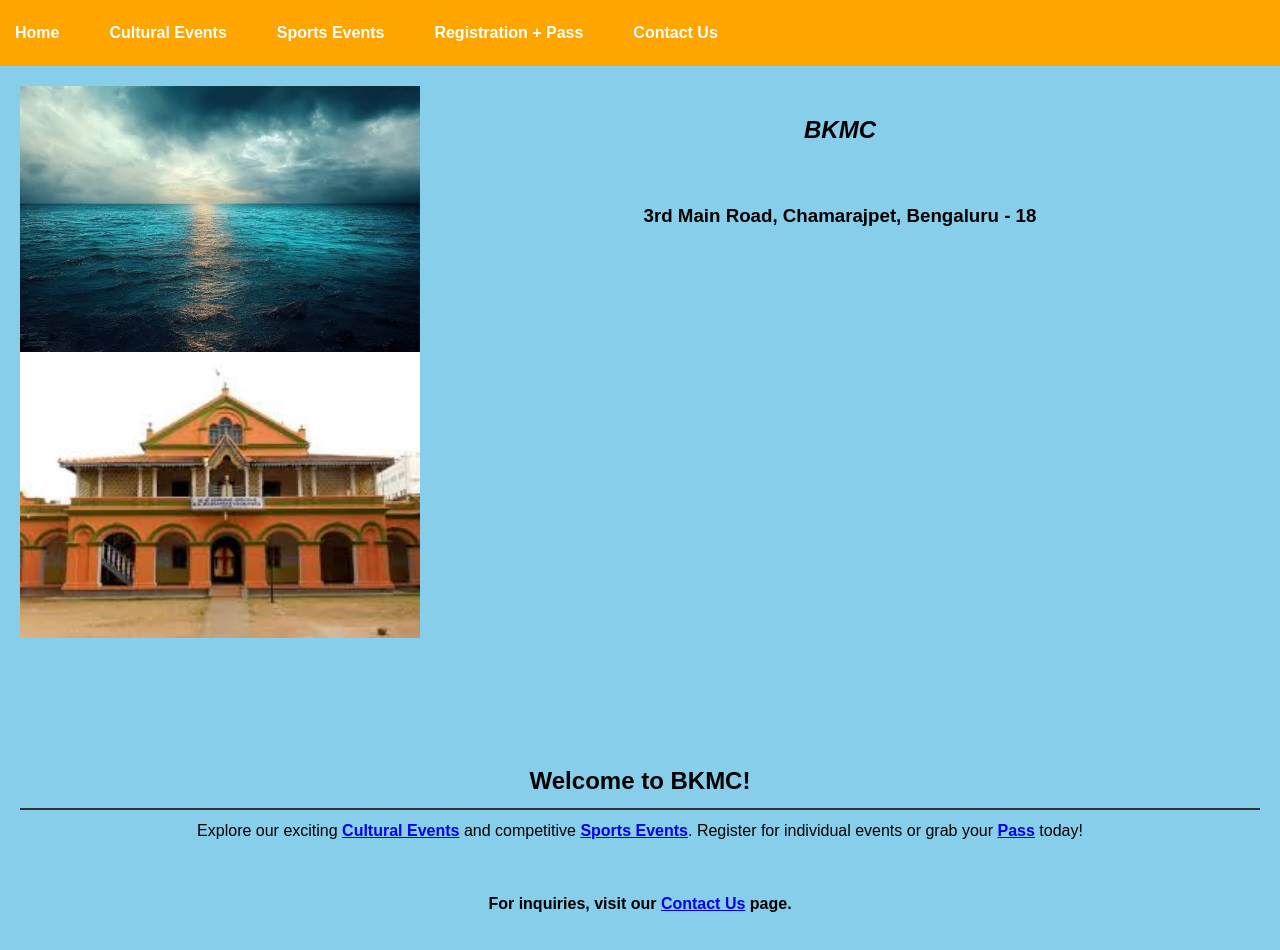
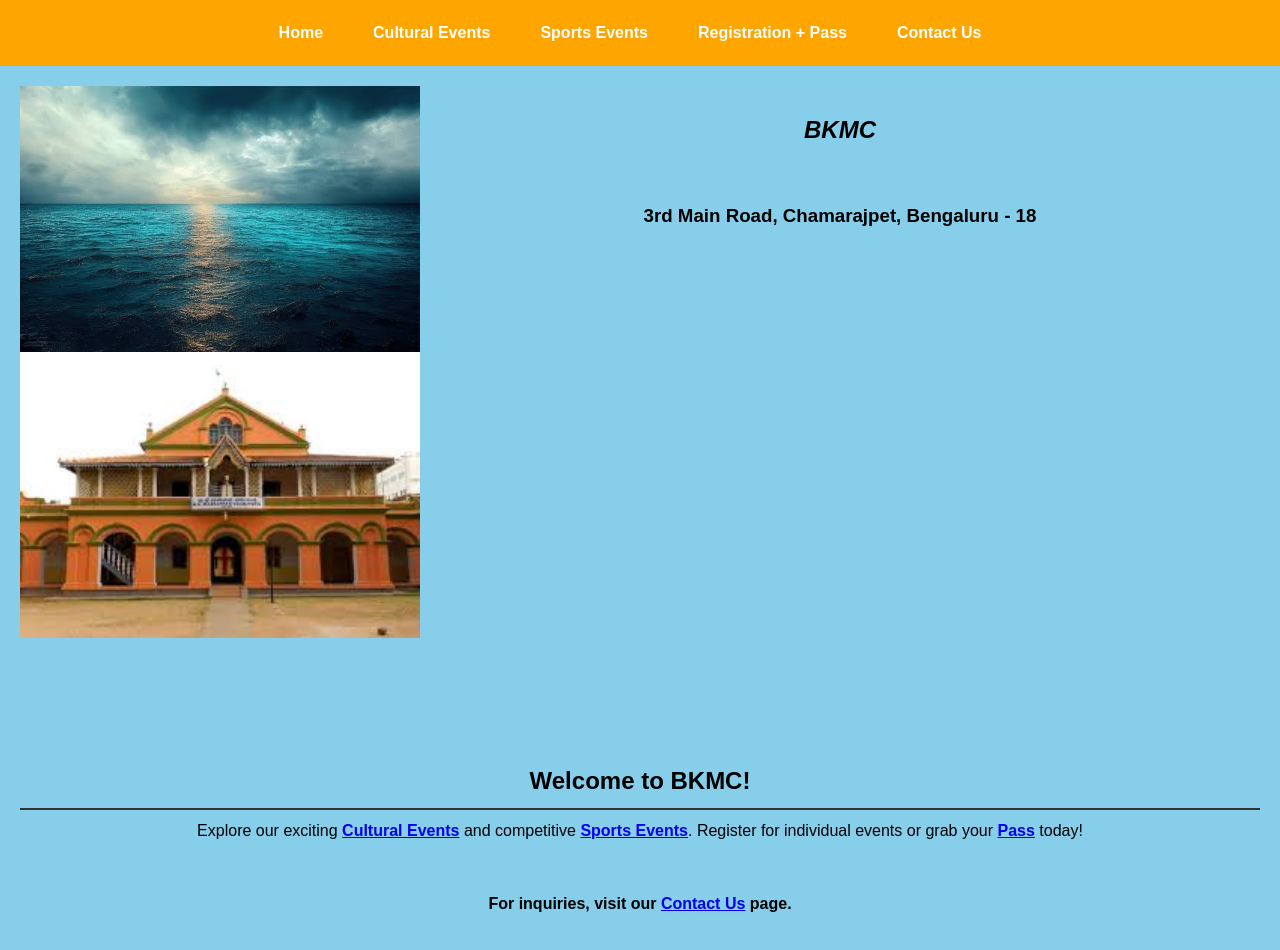
Before and after one commit to kushalkumarj2006/Abhyudaya25, a plain HTML site: page index.html in a window 1280 px wide. Drawn offline with Linux system fonts and the light colour scheme.

Commit message:
Update style.css

```diff
--- a/style.css
+++ b/style.css
@@ -16,6 +16,8 @@ body {
 nav {
     background-color: orange; /* Updated background color */
     padding: 10px 0;
+    display: flex;
+    justify-content: center;
 }
 
 nav ul {
@@ -23,7 +25,7 @@ nav ul {
     margin: 0;
     padding: 0;
     display: flex;
-    justify-content: flex-start;
+    justify-content: center;
 }
 
 nav li {
```
